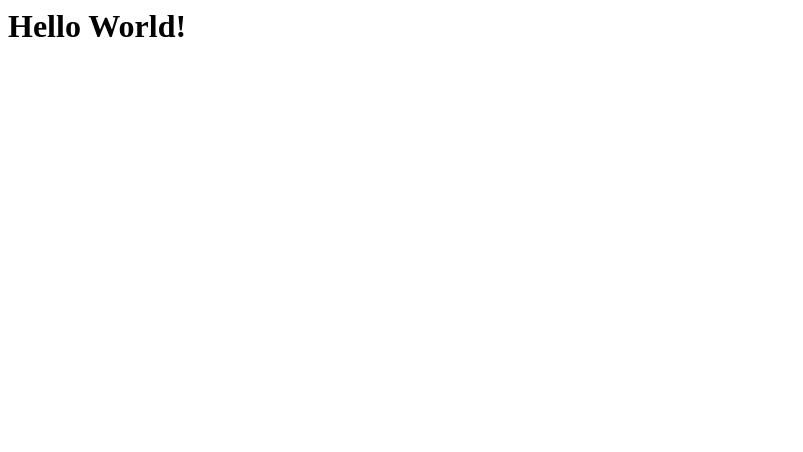
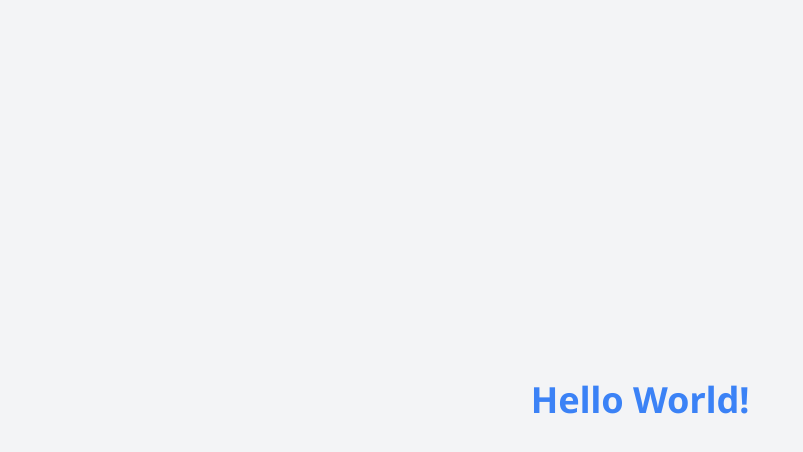
Before and after one commit to rockadu/curriculum, a website: page index.html in a window 1280 px wide. Shown: the whole page, without its empty margins (0-803 px from the left). Drawn offline with nearby package versions, Linux system fonts and the light colour scheme.

Commit message:
Implementando Hello Word com Tailwind

```diff
--- a/index.html
+++ b/index.html
@@ -1 +1,18 @@
-<h1>Hello World!</h1>
+<!DOCTYPE html>
+<html lang="pt-br">
+<head>
+  <meta charset="UTF-8">
+  <meta name="viewport" content="width=device-width, initial-scale=1.0">
+  <title>Hello World</title>
+  <script src="https://cdn.tailwindcss.com"></script>
+  <link href="https://fonts.googleapis.com/css2?family=Noto+Sans:wght@400;700&display=swap" rel="stylesheet">
+  <style>
+    body {
+      font-family: 'Noto Sans', sans-serif;
+    }
+  </style>
+</head>
+<body class="bg-gray-100 flex items-center justify-center min-h-screen">
+  <h1 class="text-4xl font-bold text-blue-500">Hello World!</h1>
+</body>
+</html>
```
